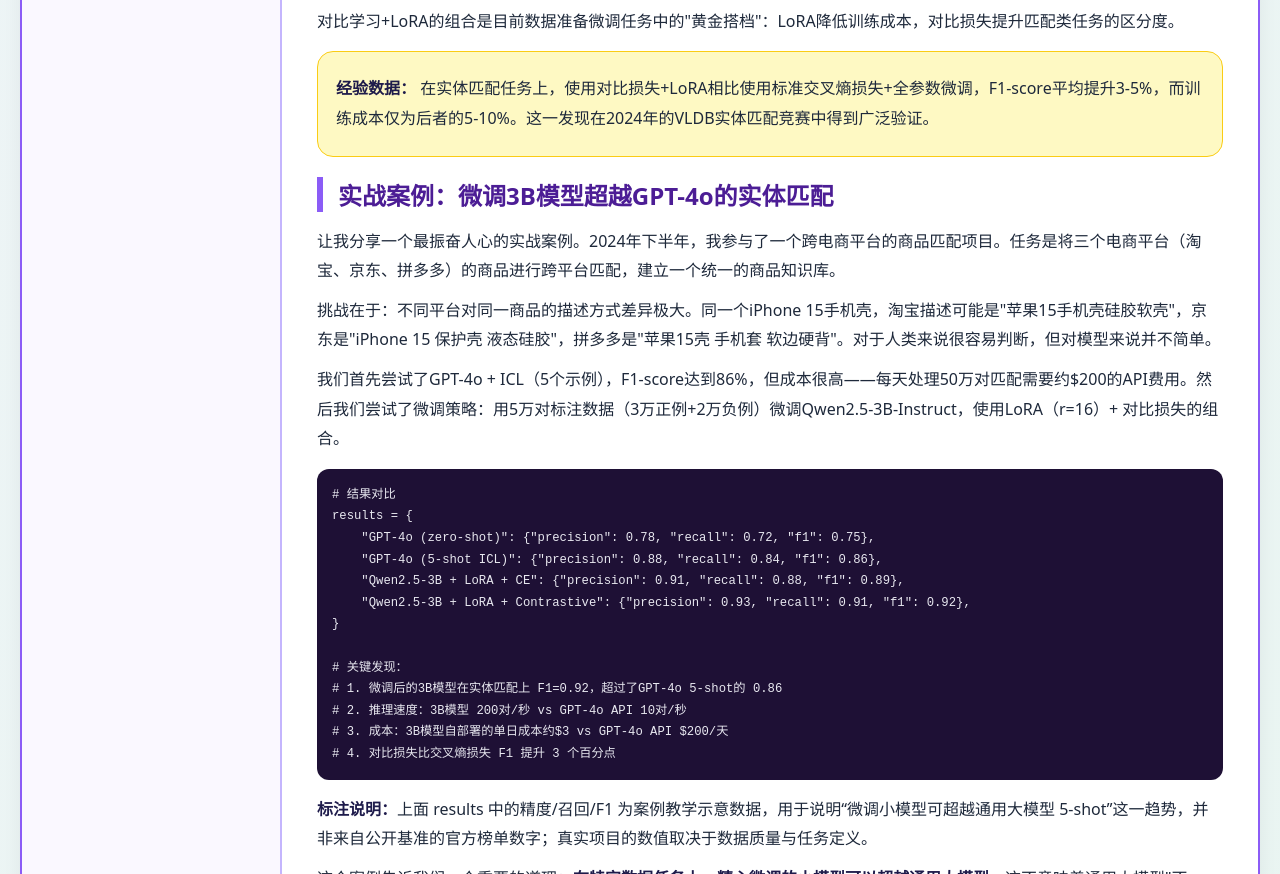
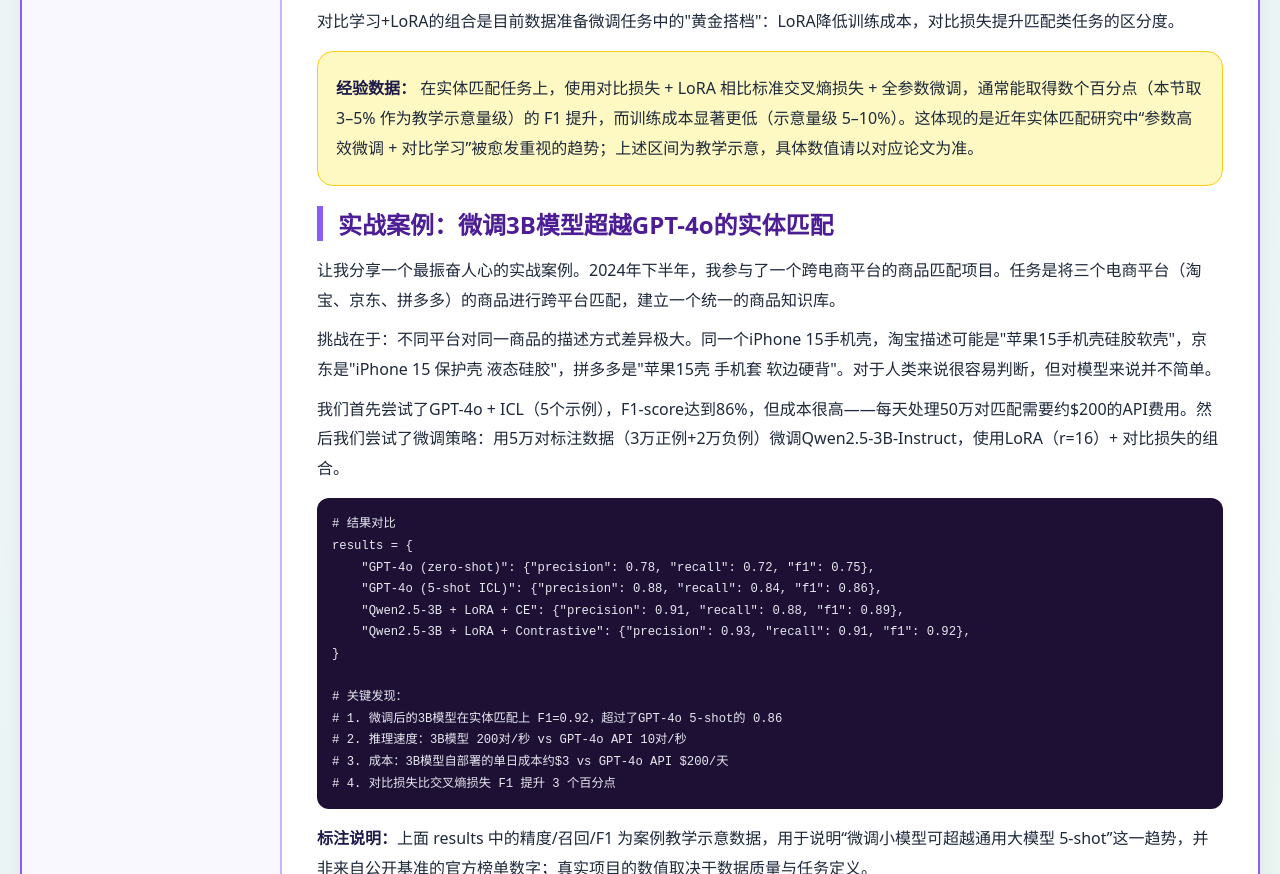
Before and after one commit to 1998x-stack/application-ready-data-preparation-tutorial, a plain HTML site: page 06.html in a window 1280 px wide. Shown: the part 5248-6122 px from the top of the page. Drawn offline with Linux system fonts and the light colour scheme.

Commit message:
docs(ch06,ch15): 将无出处的效果区间改写为教学示意并去掉未证实结论

```diff
--- a/06.html
+++ b/06.html
@@ -502,7 +502,7 @@ class TripletLoss(nn.Module):
         <p>对比学习+LoRA的组合是目前数据准备微调任务中的"黄金搭档"：LoRA降低训练成本，对比损失提升匹配类任务的区分度。</p>
 
         <div class="highlight">
-            <p><strong>经验数据：</strong> 在实体匹配任务上，使用对比损失+LoRA相比使用标准交叉熵损失+全参数微调，F1-score平均提升3-5%，而训练成本仅为后者的5-10%。这一发现在2024年的VLDB实体匹配竞赛中得到广泛验证。</p>
+            <p><strong>经验数据：</strong> 在实体匹配任务上，使用对比损失 + LoRA 相比标准交叉熵损失 + 全参数微调，通常能取得数个百分点（本节取 3–5% 作为教学示意量级）的 F1 提升，而训练成本显著更低（示意量级 5–10%）。这体现的是近年实体匹配研究中“参数高效微调 + 对比学习”被愈发重视的趋势；上述区间为教学示意，具体数值请以对应论文为准。</p>
         </div>
 
         <h2>实战案例：微调3B模型超越GPT-4o的实体匹配</h2>
```
Also changed, not shown: 15.html (+1 -1 lines).
